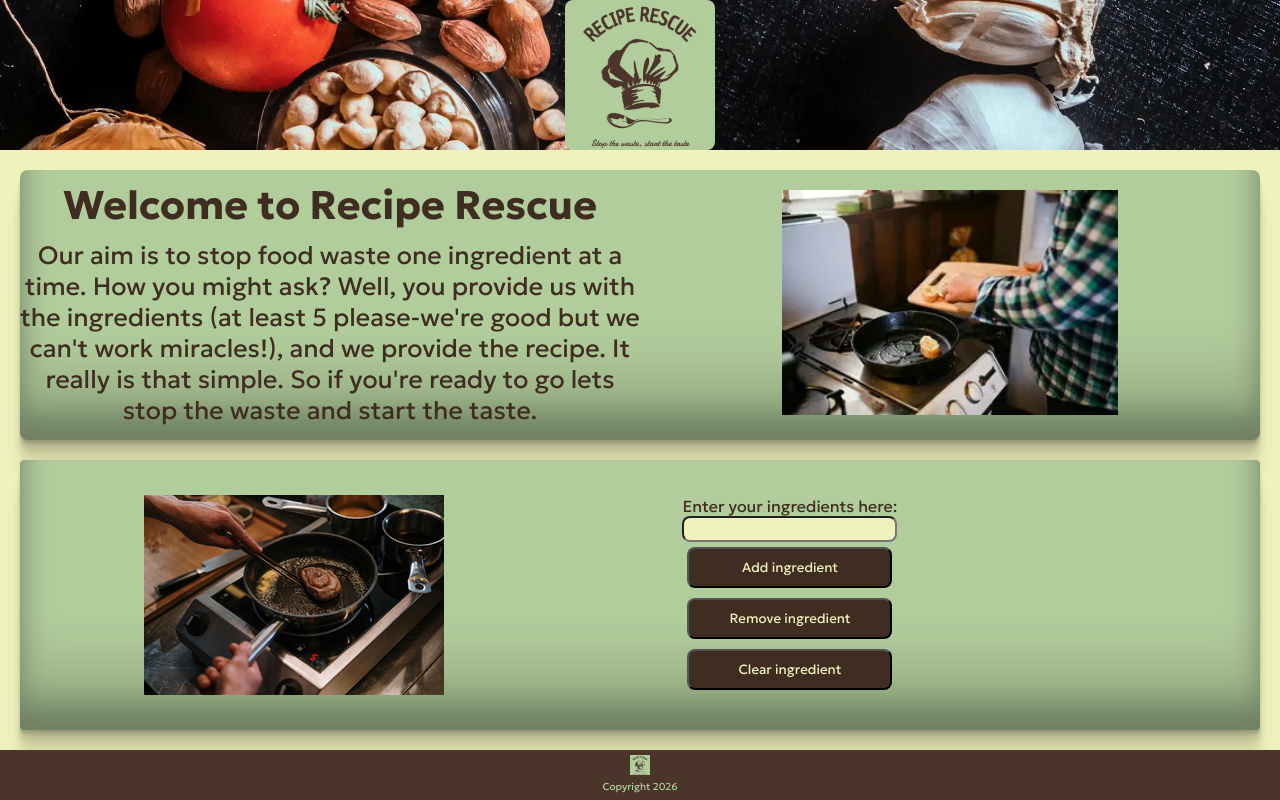
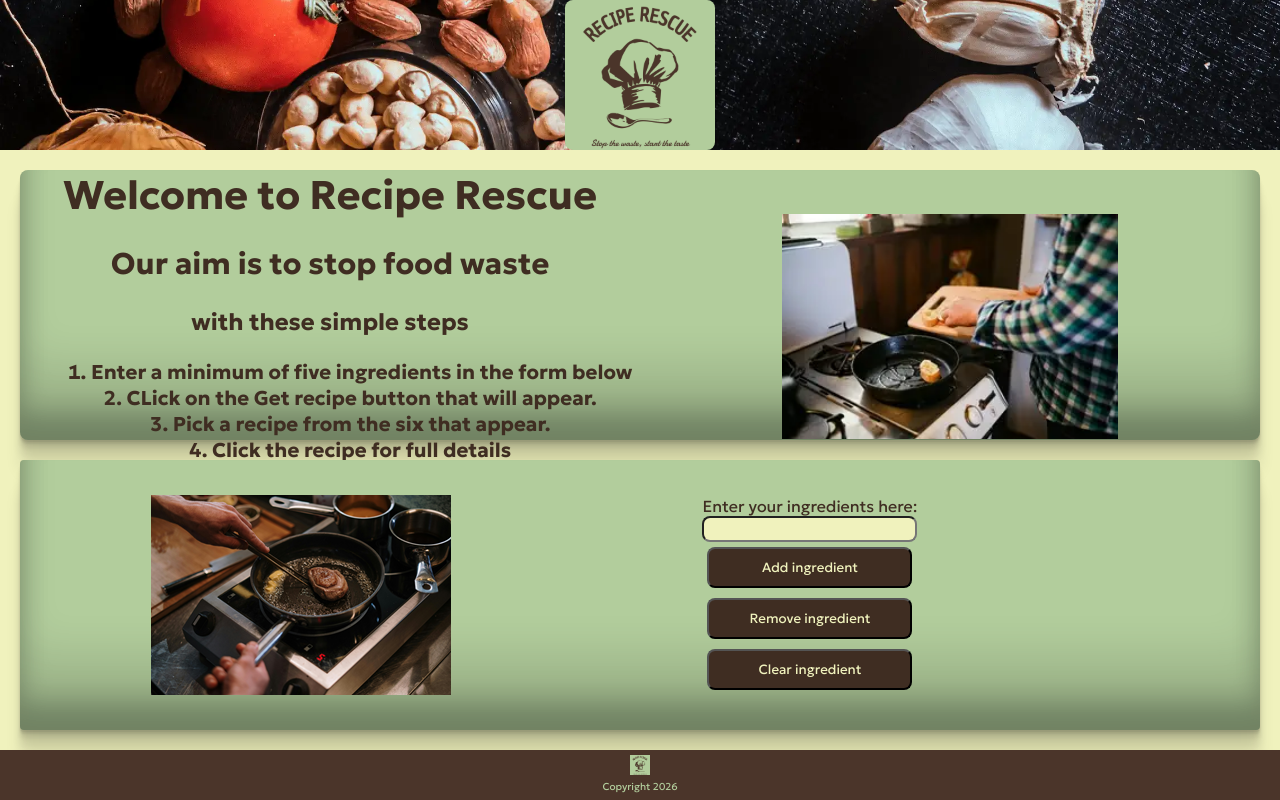
Before and after one commit to devildex91/recipe-rescue, a React (Vite) app: page / in a window 1280 px wide. Built offline with nearby package versions, Linux system fonts and the light colour scheme.

Commit message:
header instructions changed and wrap properties added to ingredients list

```diff
--- a/src/components/Header.jsx
+++ b/src/components/Header.jsx
@@ -5,13 +5,14 @@ export default function Header() {
     <div id="opening" className="shadow">
       <div id="textDiv">
         <h1>Welcome to Recipe Rescue</h1>
-        <p>
-          Our aim is to stop food waste one ingredient at a time. How you might
-          ask? Well, you provide us with the ingredients (at least 5
-          please-we're good but we can't work miracles!), and we provide the
-          recipe. It really is that simple. So if you're ready to go lets stop
-          the waste and start the taste.
-        </p>
+        <h2>Our aim is to stop food waste</h2>
+        <h3>with these simple steps</h3>
+        <ol id="instructions">
+          <li>Enter a minimum of five ingredients in the form below</li>
+          <li>CLick on the Get recipe button that will appear.</li>
+          <li>Pick a recipe from the six that appear.</li>
+          <li>Click the recipe for full details</li>
+        </ol>
       </div>
       <div id="headerImg">
         <img
--- a/src/index.css
+++ b/src/index.css
@@ -88,6 +88,10 @@ nav {
   display: flex;
   flex-direction: column;
 }
+#instructions{
+  list-style-position: inside;
+  font-weight: bold;
+}
 /*styles for image in header*/
 #headerImg img {
   width: auto;
@@ -131,9 +135,20 @@ form input:hover {
   color: var(--highlight-color);
 }
 /*list of ingredients  */
-#listSection li {
+/*#listSection li {
   list-style: none;
   padding: 0;
+  display: flex;
+  flex-wrap: wrap;
+  max-height: 350px;
+}*/
+#ingredientsList{
+   list-style: none;
+  padding: 0;
+  display: flex;
+  flex-direction: column;
+  flex-wrap: wrap;
+  max-height: 350px;
 }
 /*list section button styles*/
 #listSection button {
@@ -426,7 +441,9 @@ footer p {
     padding-top: 10px;
   }
   #listSection li {
+
     font-size: 30px;
+
   }
   button {
     font-size: 30px;
```
